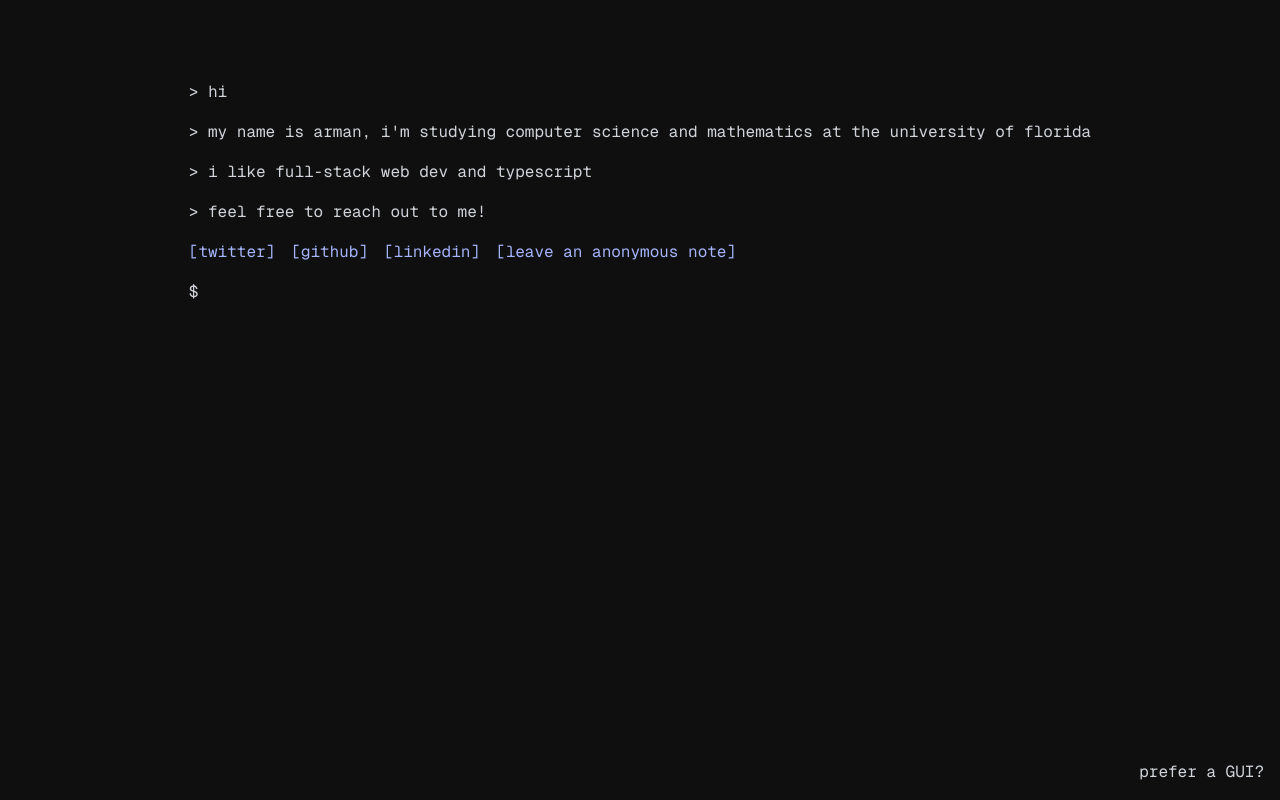
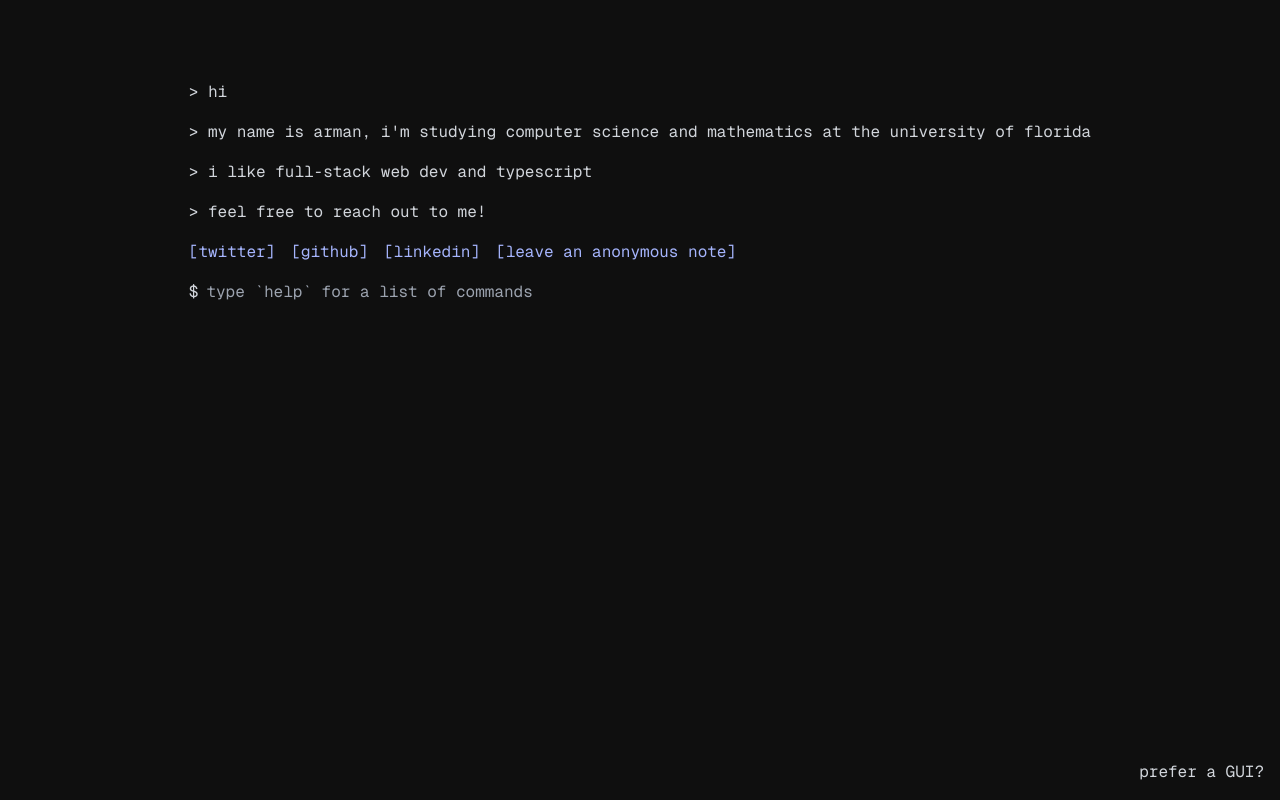
Before and after one commit to sangwaboi/sangwaboi.github.io, a Next.js app: page / in a window 1280 px wide. Built offline with nearby package versions, Linux system fonts and the light colour scheme.

Commit message:
add `help` placeholder to cli input

```diff
--- a/src/components/cli.tsx
+++ b/src/components/cli.tsx
@@ -158,6 +158,9 @@ function CLI() {
           <span className="mr-2">$</span>
           <input
             type="text"
+            placeholder={
+              messages.length === 0 ? "type `help` for a list of commands" : ""
+            }
             className="bg-transparent border-none outline-none flex-grow w-full"
             autoFocus
             value={input}
```
